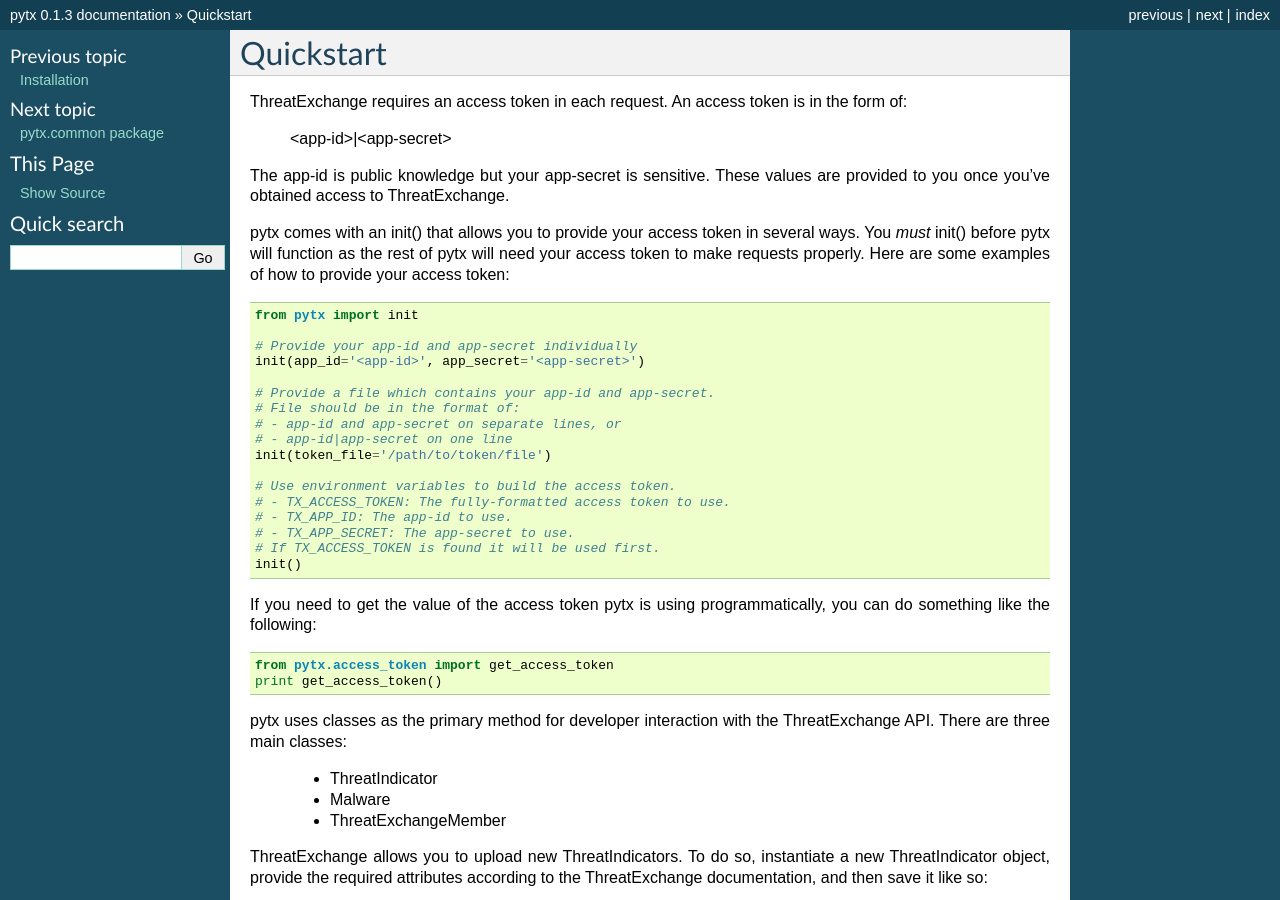
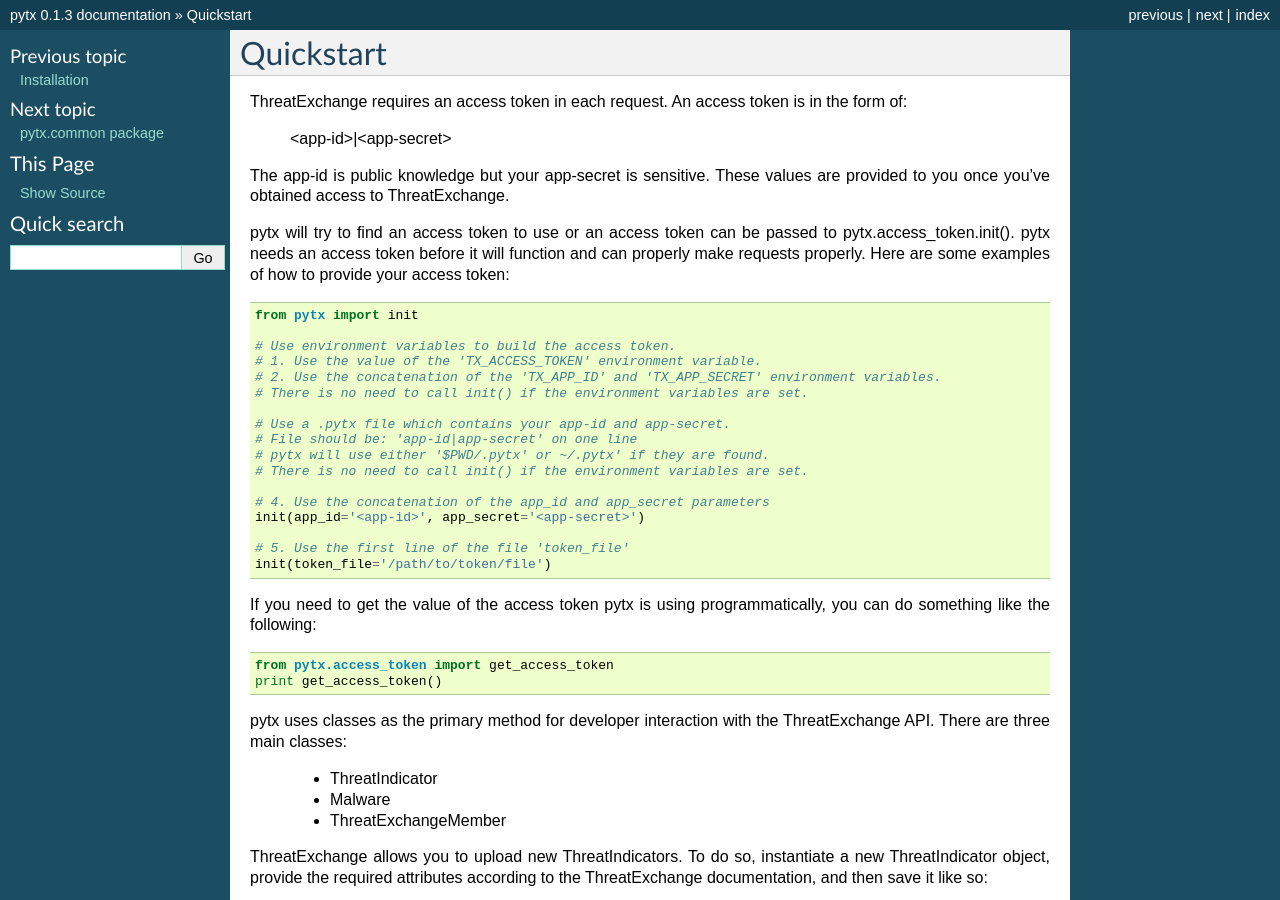
Before and after one commit to facebook/ThreatExchange, a Sphinx documentation site: the page built from pytx/docs/quickstart.rst, in a window 1280 px wide and 900 px high. Built offline with Sphinx 7.4.7, drawn with Linux system fonts in a browser that asks for light colours.

Commit message:
Update docs to reflect the many ways to init.

```diff
--- a/pytx/docs/quickstart.rst
+++ b/pytx/docs/quickstart.rst
@@ -11,30 +11,31 @@
 The app-id is public knowledge but your app-secret is sensitive. These values
 are provided to you once you've obtained access to ThreatExchange.
 
-pytx comes with an init() that allows you to provide your access token in
-several ways. You *must* init() before pytx will function as the rest of pytx
-will need your access token to make requests properly. Here are some examples of
-how to provide your access token:
+pytx will try to find an access token to use or an access token can be passed to
+pytx.access_token.init(). pytx needs an access token before it will function and
+can properly make requests properly. Here are some examples of how to provide
+your access token:
 
 .. code-block :: python
 
-   from pytx import init
+  from pytx import init
 
-   # Provide your app-id and app-secret individually
-   init(app_id='<app-id>', app_secret='<app-secret>')
+  # Use environment variables to build the access token.
+  # 1. Use the value of the 'TX_ACCESS_TOKEN' environment variable.
+  # 2. Use the concatenation of the 'TX_APP_ID' and 'TX_APP_SECRET' environment variables.
+  # There is no need to call init() if the environment variables are set.
 
-   # Provide a file which contains your app-id and app-secret.
-   # File should be in the format of:
-   # - app-id and app-secret on separate lines, or
-   # - app-id|app-secret on one line
-   init(token_file='/path/to/token/file')
+  # Use a .pytx file which contains your app-id and app-secret.
+  # File should be: 'app-id|app-secret' on one line
+  # pytx will use either '$PWD/.pytx' or ~/.pytx' if they are found.
+  # There is no need to call init() if the environment variables are set.
 
-   # Use environment variables to build the access token.
-   # - TX_ACCESS_TOKEN: The fully-formatted access token to use.
-   # - TX_APP_ID: The app-id to use.
-   # - TX_APP_SECRET: The app-secret to use.
-   # If TX_ACCESS_TOKEN is found it will be used first.
-   init()
+  # 4. Use the concatenation of the app_id and app_secret parameters
+  init(app_id='<app-id>', app_secret='<app-secret>')
+
+  # 5. Use the first line of the file 'token_file'
+  init(token_file='/path/to/token/file')
+
 
 If you need to get the value of the access token pytx is using programmatically,
 you can do something like the following:
```
